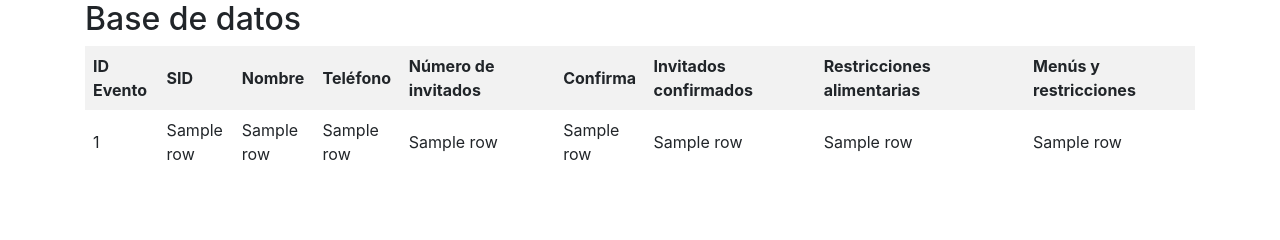
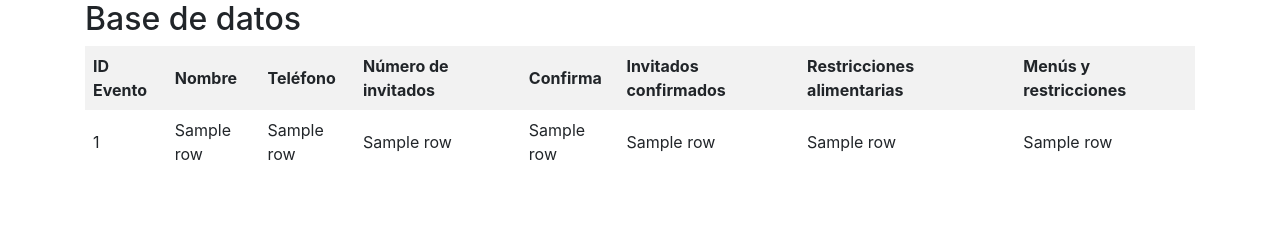
Before and after one commit to sinboleto/confirmacion, a Flask app: template templates/dashboard.html in a window 1280 px wide. Shown: the part 163-403 px from the top of the page. Run offline with Flask 3, Linux system fonts and the light colour scheme; the template is opened without the code that fills it: most values are stand-ins (such as "Sample title", 1, 10 or a date in 2020); some libraries are stand-ins or nearby versions.

Commit message:
Modificación tabla base de datos

```diff
--- a/templates/dashboard.html
+++ b/templates/dashboard.html
@@ -61,9 +61,6 @@
                         <th data-name="ID Evento" class="auto-width">
                             ID Evento
                         </th>
-                        <th data-name="SID" class="auto-width">
-                            SID
-                        </th>
                         <th data-name="Nombre" class="auto-width">
                             Nombre
                         </th>
@@ -98,7 +95,6 @@
                         <td>{{ row[5] }}</td>
                         <td>{{ row[6] }}</td>
                         <td>{{ row[7] }}</td>
-                        <td>{{ row[8] }}</td>
                     </tr>
                     {% endfor %}
                 </tbody>
```
